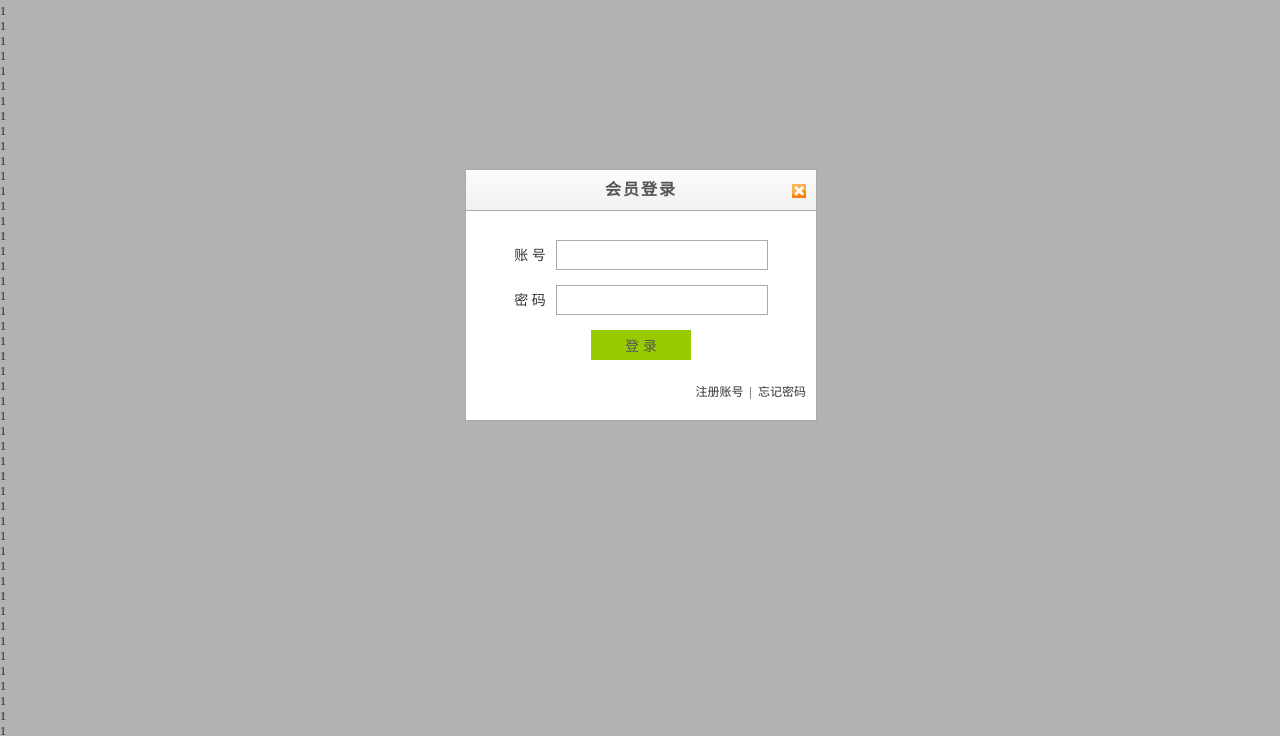
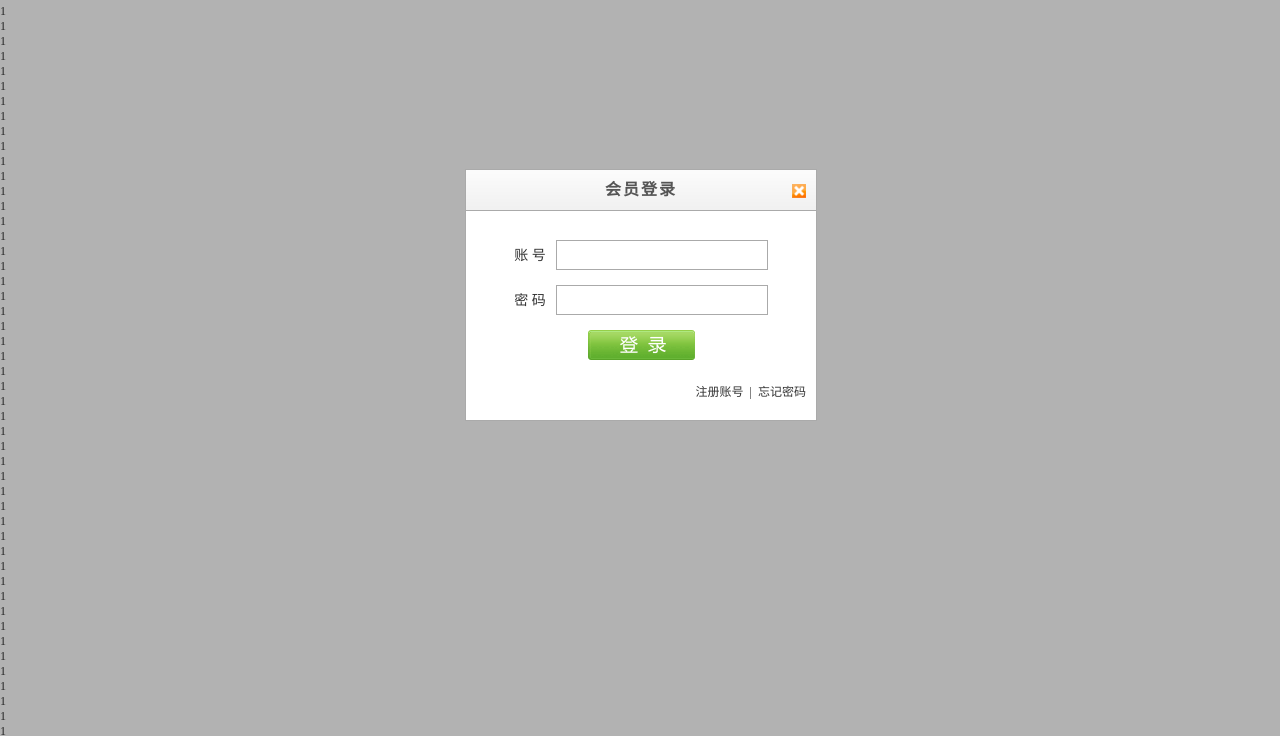
Before and after one commit to mixixipi/mixixipi.github.io, a plain HTML site: page index.html in a window 1280 px wide. Both pictures are taken after a click on the element "登录". Shown: the part 56-792 px from the top of the page. Drawn offline with Linux system fonts and the light colour scheme.

Commit message:
modify submit

```diff
--- a/css/index.css
+++ b/css/index.css
@@ -117,12 +117,9 @@ body {
 	padding:0 5px;
 }
 #login input[type=submit] {
-	width:100px;
+	width:107px;
 	height:30px;
-	line-height:30px;
-	background-color:#9c0;
-	border:1px solid #9c0;
-	font-size:14px;
-	color:#555;
+	background:url(../img/login_button.png) no-repeat left;
+	border:none;
 	cursor:pointer;
 }
--- a/index.html
+++ b/index.html
@@ -43,7 +43,7 @@
 			密 码<input type="password" name="password">
 		</div>
 		<div class="send">
-			<input type="submit" value="登 录">
+			<input type="submit" value="">
 		</div>
 		<div class="info">
 			<a href="">注册账号</a>
```
